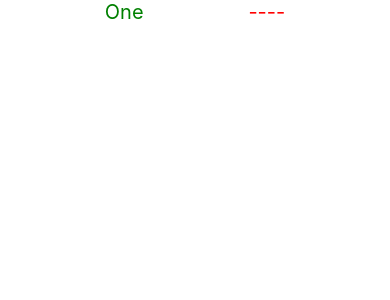
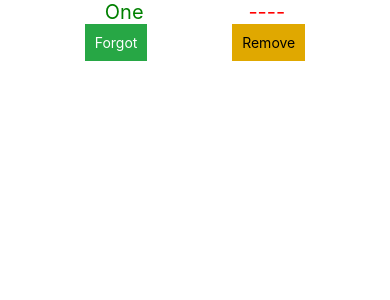
Before and after one commit to phamtanphat/Reactnative03082020, a React Native app: screen / in a window 390 px wide. Shown: the top 300 px of the page. Built offline with nearby package versions, Linux system fonts and the light colour scheme.

Commit message:
spread props object css

```diff
--- a/src/components/Box.js
+++ b/src/components/Box.js
@@ -1,5 +1,5 @@
 import React, { Component } from 'react'
-import { Text, View , TouchableOpacity } from 'react-native'
+import { Text, View  } from 'react-native'
 
 export default class Box extends Component {
     constructor(props){
--- a/src/screen/MainScreen.js
+++ b/src/screen/MainScreen.js
@@ -1,47 +1,88 @@
 import React, { Component } from 'react'
-import { Text, View , StyleSheet} from 'react-native'
+import { Text, View, StyleSheet , TouchableOpacity} from 'react-native'
 import Box from '../components/Box'
 
 export default class MainScreen extends Component {
 
-    showVn = (word) => {
-        if(word.isMemorized){
-            return(
-                <Text style={styles.textVn}>----</Text>
-            )
-        }else{
-            return(
-                <Text style={styles.textVn}>{word.vn}</Text>
-            )
-        }
-    }
+    // showVn = (word) => {
+    //     if(word.isMemorized){
+    //         return(
+    //             <Text style={styles.textVn}>----</Text>
+    //         )
+    //     }else{
+    //         return(
+    //             <Text style={styles.textVn}>{word.vn}</Text>
+    //         )
+    //     }
+    // }
     render() {
-        const word = {id : 1 , en : 'One' , vn : 'Mot' , isMemorized : true}
+        const word = { id: 1, en: 'One', vn: 'Mot', isMemorized: true }
         return (
             <View style={styles.container}>
                 <View style={styles.groupText}>
-                    <Text style={styles.textEn}>{word.en}</Text>
-                    {this.showVn(word)}
+                    <Text
+                        style={styles.textEn}>
+                        {word.en}
+                    </Text>
+                    <Text
+                        style={styles.textVn}>
+                        {word.isMemorized ? "----" : word.vn}
+                    </Text>
                 </View>
-
+                <View style={styles.groupButton}>
+                   <TouchableOpacity
+                        style={{
+                            ...styles.boxMemorized,
+                            backgroundColor : word.isMemorized ? '#27A745' : '#C82333'
+                        }}
+                   >
+                       <Text
+                            style={styles.textMemorized}>
+                            {word.isMemorized ? 'Forgot' : 'Memorized'}
+                        </Text>
+                   </TouchableOpacity>
+                   <TouchableOpacity
+                        style={styles.boxRemove}
+                   >
+                       <Text style={styles.textRemove}>Remove</Text>
+                   </TouchableOpacity>
+                </View>
             </View>
         )
     }
 }
 const styles = StyleSheet.create({
-    container : {
-        flex : 1
+    container: {
+        flex: 1,
+        backgroundColor : ''
     },
-    groupText : {
-        flexDirection : 'row',
-        justifyContent : 'space-evenly'
+    groupText: {
+        flexDirection: 'row',
+        justifyContent: 'space-evenly'
     },
-    textEn : {
-        color : 'green',
-        fontSize : 20
+    textEn: {
+        color: 'green',
+        fontSize: 20
     },
-    textVn : {
-        color : 'red',
-        fontSize : 20
+    textVn: {
+        color: 'red',
+        fontSize: 20
+    },
+    groupButton: {
+        flexDirection: 'row',
+        justifyContent: 'space-evenly'
+    },
+    textMemorized: {
+        color : 'white'
+    },
+    textRemove: {
+        color : 'black'
+    },
+    boxRemove: {
+        padding : 10,
+        backgroundColor : '#E0A800'
+    },
+    boxMemorized: {
+        padding : 10,
     }
 })
```
